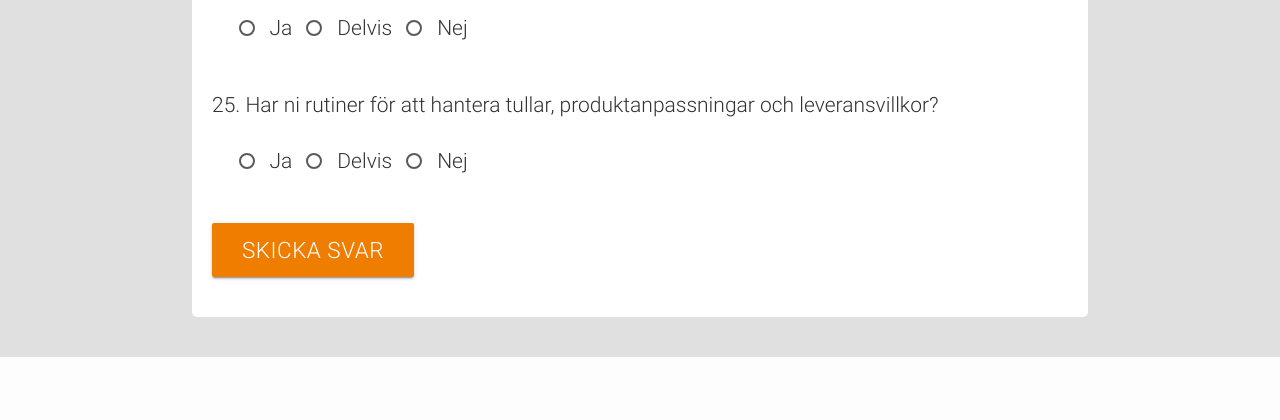
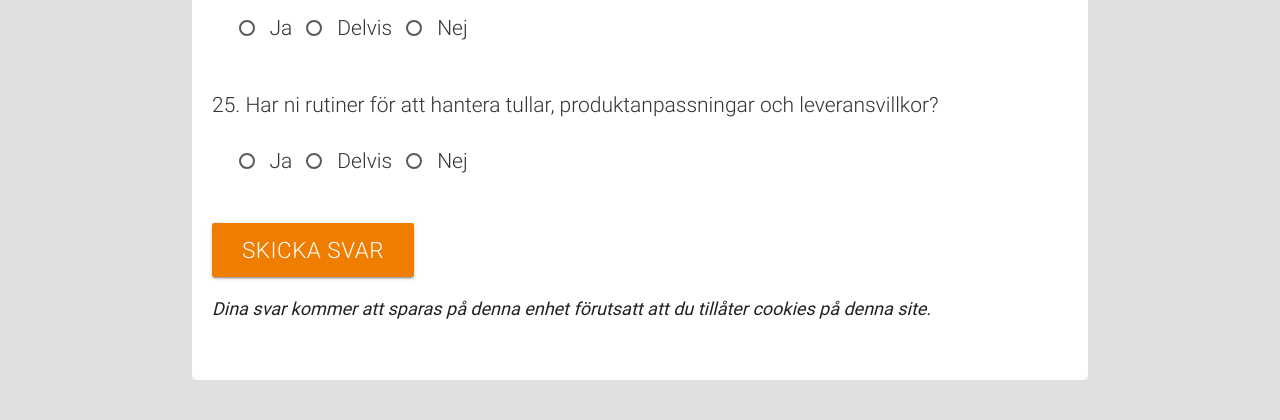
Before and after one commit to gustavwennerblom/ste_assess, a Flask app: page /assessment in a window 1280 px wide. Shown: the part 3727-4147 px from the top of the page. Before the commit the page ends 4084 px from the top, so only its background shows below. Run offline with Flask 2, Linux system fonts and the light colour scheme; some libraries are stand-ins or nearby versions.

Commit message:
Added info text on cookies and links

```diff
--- a/static/custom.css
+++ b/static/custom.css
@@ -50,6 +50,10 @@ form > ul > li {
     font-size: 1.5rem;
     }
 
+.tech-info {
+    font-size: 1.2rem;
+    font-style: italic;
+}
 .bus-blue-light {
     background: #36a9e1;
 }
--- a/templates/assessment.html
+++ b/templates/assessment.html
@@ -47,6 +47,7 @@
                     {% endfor %}
                     {{form.submit(class_="btn-large waves-effect waves-light flow-text bus-yellow-dark")}}
                 </form>
+                <p class="tech-info">Dina svar kommer att sparas på denna enhet förutsatt att du tillåter cookies på denna site.</p>
                 {% if form.errors %}
                 <p class="red-text">Vi har problem med ditt formulär.. <a href="#top">Scrolla upp.</a></p>
                 {% endif %}
--- a/templates/feedback.html
+++ b/templates/feedback.html
@@ -28,6 +28,8 @@
                         <p class="flow-text">Baserat på vad du berättat rekommenderar vi följande stationer. Detta är
                             endast ett förslag och vill du besöka alla stationer eller välja några andra, så är det
                             naturligtvis fritt fram att göra så.</p>
+                        <p class="tech-info">Tabellen och kartan nedan innehåller länkar till stationerna. Beroende på browser och dina
+                        inställningar fungerar dessa inte alltid, men du kan alltid starta en station inifrån LearnCentre</p>
                     </div>
                 </div>
                     <ul class="collection">
```
